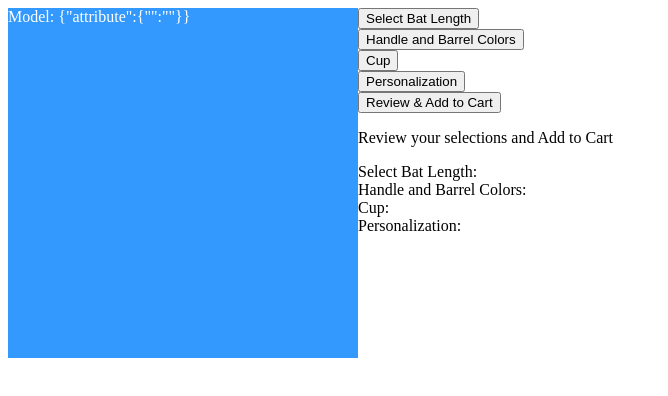
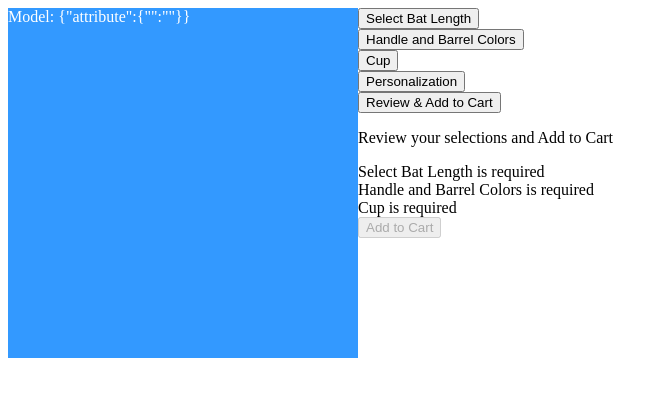
Before and after one commit to nagapampa/baseball_proof, a website: page builds/development/index.html in a window 1280 px wide. Both pictures are taken after a click on the button "Review & Add to Cart". Shown: the whole page, without its empty margins (0-668 px from the left). Drawn offline with nearby package versions, Linux system fonts and the light colour scheme.

Commit message:
fixed loop for lines of personalization

```diff
--- a/builds/development/index.html
+++ b/builds/development/index.html
@@ -18,6 +18,9 @@
 <body>
   <div ng-app="baseballConfigurator">
     <div ng-controller="BaseballCtrl">
+
+      <form name="frmCustomizeBaseball" ng-submit="addToCart()" novalidate>
+
         <!-- product image -->
         <div id="productImage" style="float:left;background-color:#3399ff;color:#ffffff;height:350px;width:350px;">
           Model: {{model}}
@@ -37,7 +40,7 @@
           <div id="step_{{$index}}" style="display:none;">
             <p>{{step.instruction}}</p>
             <div ng-if="step.type == 'select'">
-             <select ng-model="model.attribute[$index]" ng-options="value for value in step.values" ng-required="step.required"></select>
+               <select name="test[$index]" ng-model="model.attribute[$index]" ng-options="value for value in step.values" ng-required="step.required"></select>
             </div>
             <div ng-if="step.type == 'color'">
                <img ng-repeat="value in step.values" style="width:45px;height:45px;margin:3px;background:{{value}};" ng-click="setAttributeSelection(value, $parent.$index)">
@@ -51,8 +54,7 @@
               <div ng-repeat="value in step.values">
                 <input type="radio" ng-model="model.attribute[$parent.$index]" value="{{value.title}}" ng-change="setAttributeSelection(value.title, $parent.$index);togglePersonalization($index);">{{value.title}}
                 <div id="personalization_{{$index}}" style="display:none;">
-                {{value.numberOfLines}}
-                <div ng-repeat="n in [].constructor(3) track by $index">
+                  <div ng-repeat="xy in value.coordinates track by $index">
                     <input type="text" ng-model="model.personalization.line[$index]">
                   </div>
                 </div>
@@ -61,7 +63,8 @@
             </div>
             <div ng-if="step.type == 'review'">
                <div ng-repeat="reviewStep in steps | filter: { type: '!review' }">
-                {{reviewStep.title}}: {{model.attribute[$index]}}
+                  <div ng-if="model.attribute[$index] == null && reviewStep.required">{{reviewStep.title}} is required</div>
+                  <div ng-if="model.attribute[$index] != null">{{reviewStep.title}}: {{model.attribute[$index]}}</div>
                   <div ng-if="reviewStep.type == 'personalization'">
                     <div ng-repeat="value in reviewStep.values track by $index">
                       <div ng-repeat="xy in value.coordinates">
@@ -70,9 +73,12 @@
                     </div>
                   </div>
                </div>
+               <button type="submit" class="btn" ng-disabled="frmCustomizeBaseball.$invalid">Add to Cart</button>
             </div>
           </div>
         </div>
+
+    </form>
 
     </div>
 	</div>
--- a/builds/development/js/controllers/baseballController.js
+++ b/builds/development/js/controllers/baseballController.js
@@ -15,21 +15,21 @@ baseballControllers.controller('BaseballCtrl', ['$scope',
         "instruction" : "Select A Bat Length",
         "type" : "select",
         "values" : ["34 inch", "32 inch"],
-        "required" : "true"
+        "required" : true
       },
       {
         "title" : "Handle and Barrel Colors",
         "instruction" : "Choose a Barrel/Handle Color",
         "type" : "color",
         "values" : ["#FFF", "#000", "#0033cc", "#ff0000", "#00cc00", "#ffff00"],
-        "required" : "true"
+        "required" : true
       },
       {
         "title" : "Cup",
         "instruction" : "Choose a Cup Type",
         "type" : "image",
         "values" : ["/images/full.png", "/images/half.png", "/images/none.png"],
-        "required" : "true"
+        "required" : true
       },
       {
         "title" : "Personalization",
@@ -38,29 +38,26 @@ baseballControllers.controller('BaseballCtrl', ['$scope',
         "values" : [
             {
               "title" : "No Personalization",
-              "numberOfLines" : "",
               "coordinates" : []
             },
             {
               "title" : "One Line of Personalization",
-              "numberOfLines" : "1",
               "coordinates" : [{"x":"50", "y":"100"}]
             },
             {
               "title" : "3 Lines of Personalization",
-              "numberOfLines" : "3",
               "coordinates" : [{"x":"50", "y":"100"}, {"x":"50", "y":"120"}, {"x":"50", "y":"140"}]
             }
 
         ],
-        "required" : "false"
+        "required" : false
       },
       {
         "title" : "Review & Add to Cart",
         "instruction" : "Review your selections and Add to Cart",
         "type" : "review",
         "values" : [],
-        "required" : "false"
+        "required" : false
       }
     ];
     $scope.steps = steps;
@@ -77,7 +74,6 @@ baseballControllers.controller('BaseballCtrl', ['$scope',
 
     //Set attribute user selection
     $scope.setAttributeSelection = function(userSelection, index){
-      console.log("User selects "+userSelection+" for index "+index);
       $scope.model.attribute[index] = userSelection;
     }
 
@@ -91,10 +87,4 @@ baseballControllers.controller('BaseballCtrl', ['$scope',
       $scope.currentPersonalization = index;
     }
 
-    //Return a number as an array for looping
-    $scope.getNumber = function(num) {
-      console.log("setting number "+num+" as new array "+new Array(num));
-      return new Array(num);
-    }
-
   }]);
```
Lines whose indentation alone changed are shown as unchanged.
